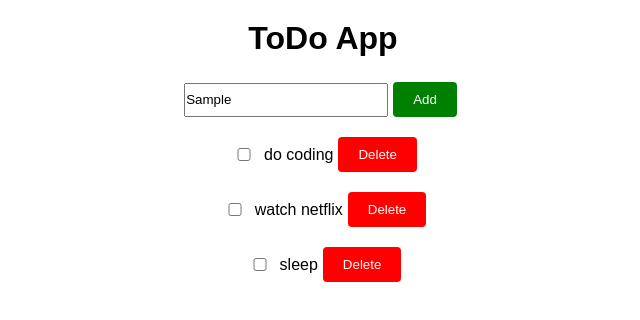
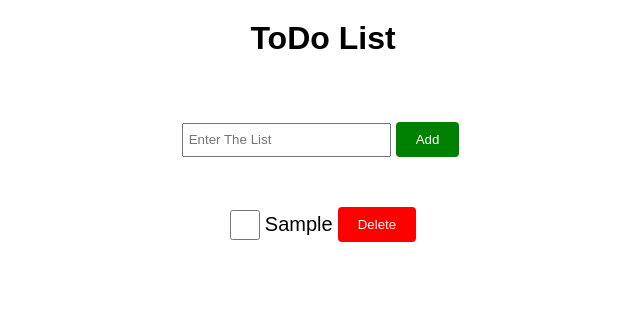
Before and after one commit to madhanv22/new-todo-list, a React (Vite) app: page / in a window 1280 px wide. Both pictures are taken after typing "Sample" into the empty fields and a click on the button "Add". Shown: the top 320 px of the page, without its empty margins (317-957 px from the left). Built offline with nearby package versions, Linux system fonts and the light colour scheme.

Commit message:
changes done

```diff
--- a/src/App.jsx
+++ b/src/App.jsx
@@ -5,7 +5,7 @@ function App() {
 
   return (
     <div>
-      <Header />
+      <Header title='ToDo List'/>
       <Content />
     </div>
   )
--- a/src/components/Content.jsx
+++ b/src/components/Content.jsx
@@ -1,24 +1,42 @@
-import React, { useState } from 'react'
+import React, { useEffect, useState } from 'react'
 
 const Content = () => {
 
-  const [items, setItems] = useState([
-    {
-      id: 1,
-      items: 'do coding',
-      checked: false
-    },
-    {
-      id: 2,
-      items: 'watch netflix',
-      checked: false
-    },
-    {
-      id: 3,
-      items: 'sleep',
+  const [items, setItems] = useState(() => {
+    const saveItems = localStorage.getItem('items');
+    return saveItems ? JSON.parse(saveItems) : []
+  });
+
+  useEffect(() => {
+    localStorage.setItem('items', JSON.stringify(items));
+  }, [items]);
+
+  const [newItem, setNewItem] = useState("");
+
+  const handleCheck = (id) => {
+    const updateItems = items.map(item =>
+      item.id === id ? {...item, checked: !item.checked} : item
+    )
+    setItems(updateItems)
+  }
+
+  const handleDelete = (id) => {
+    const updateItems = items.filter(item =>
+      item.id !== id
+    )
+    setItems(updateItems)
+  }
+
+  const handleAdd = () => {
+    if (!newItem.trim()) return;
+    const addNewItem = {
+      id: items.length ? items[items.length -1].id + 1 : 1,
+      items : newItem,
       checked: false
     }
-  ])
+    setItems([...items, addNewItem]);
+    setNewItem("")
+  }
 
   return (
     <main>
@@ -26,22 +44,34 @@ const Content = () => {
         <input
           className='input-search'
           type="text"
+          placeholder='Enter The List'
           required
+          value={newItem}
+          onChange={(e) => setNewItem(e.target.value)}
         />
-        <button className='add-button'>Add</button>
+        <button className='add-button'
+        onClick={() => handleAdd()}>Add</button>
       </div>
-
-      <ul>
-        {items.map(item =>
+      <ul className='list-container'>
+        {items.length > 0 ? (
+          items.map(item => (
           <li key={item.id}>
             <input
               className='input-checkbox'
               type ="checkbox"
               checked = {item.checked}
+              onClick={() => handleCheck(item.id)}
             />
-            <span>{item.items}</span>
-            <button className='delete-button'>Delete</button>
+            <span style={item.checked ? { textDecoration: 'line-through' } : {}}>{item.items}</span>
+
+            <button className='delete-button'
+              onClick={() => handleDelete(item.id)}
+            >Delete</button>
           </li>
+        ))
+       ) : (
+        <p className='empty'>Your List Is Empty</p>
+
         )}
       </ul>
     </main>
--- a/src/components/Header.jsx
+++ b/src/components/Header.jsx
@@ -1,11 +1,12 @@
 import React from 'react'
 
-const Header = () => {
+const Header = ({title}) => {
   return (
     <header>
-      <h1>ToDo App</h1>
+      <h1>{title}</h1>
     </header>
   )
+
 }
 
 export default Header
--- a/src/index.css
+++ b/src/index.css
@@ -12,22 +12,32 @@ header {
   padding: 20px;
 }
 
+main {
+  display: flex;
+  flex-direction: column;
+  align-items: center;
+  justify-content: center;
+  margin-top: 40px;
+}
+
 ul li {
+  list-style: none;
   display: flex;
   align-items: center;
-  justify-content: center;
-  margin: 10px;
+  font-size: 20px;
 }
 
 .input-container {
   display: flex;
   align-items: center;
   justify-content: center;
+  margin-bottom: 40px;
 }
 
 .input-search {
   width: 200px;
   height: 30px;
+  padding-left: 5px;
 }
 
 .add-button {
@@ -42,6 +52,7 @@ ul li {
 .input-checkbox {
   margin: 5px;
   width: 30px;
+  height: 30px;
 }
 
 .delete-button {
```
